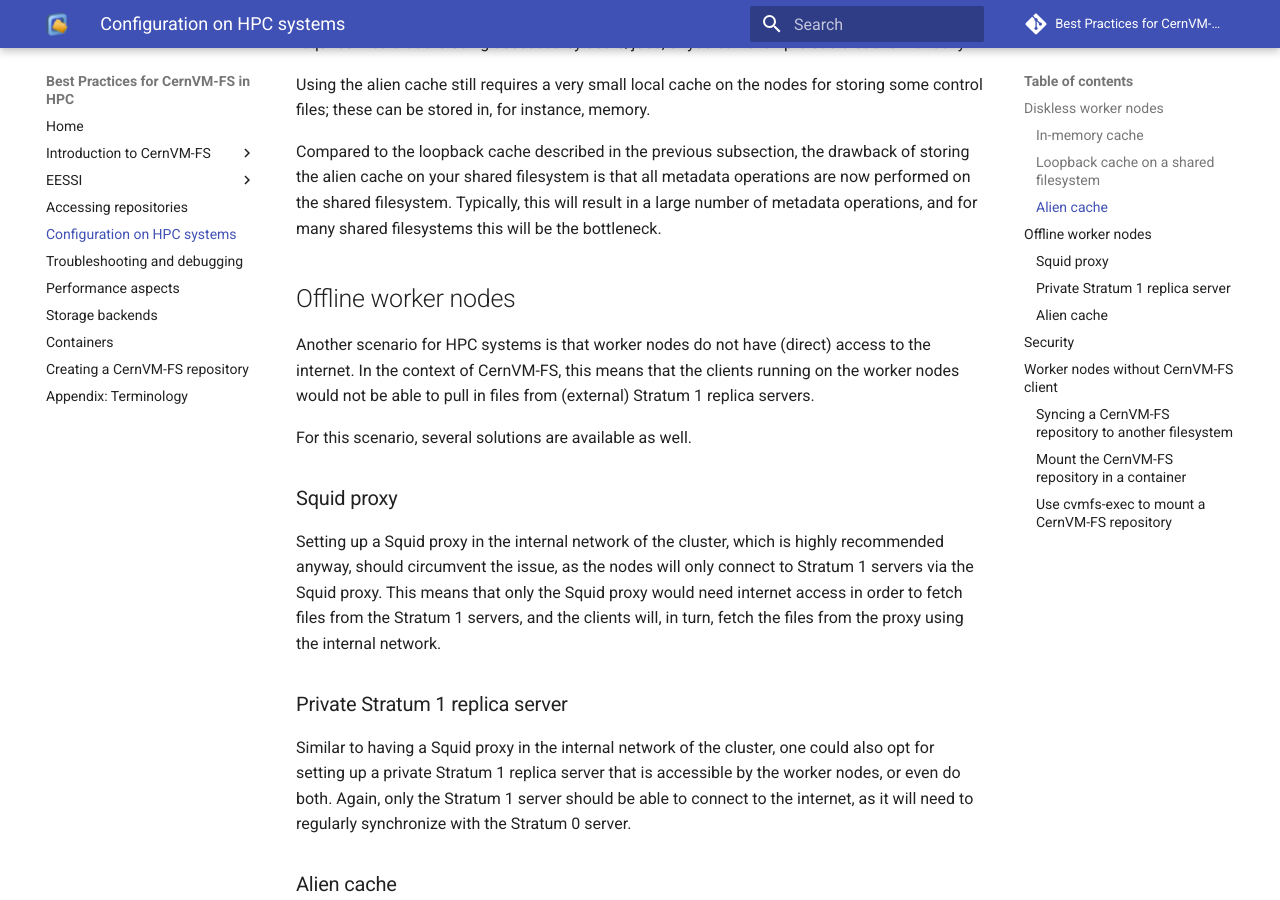
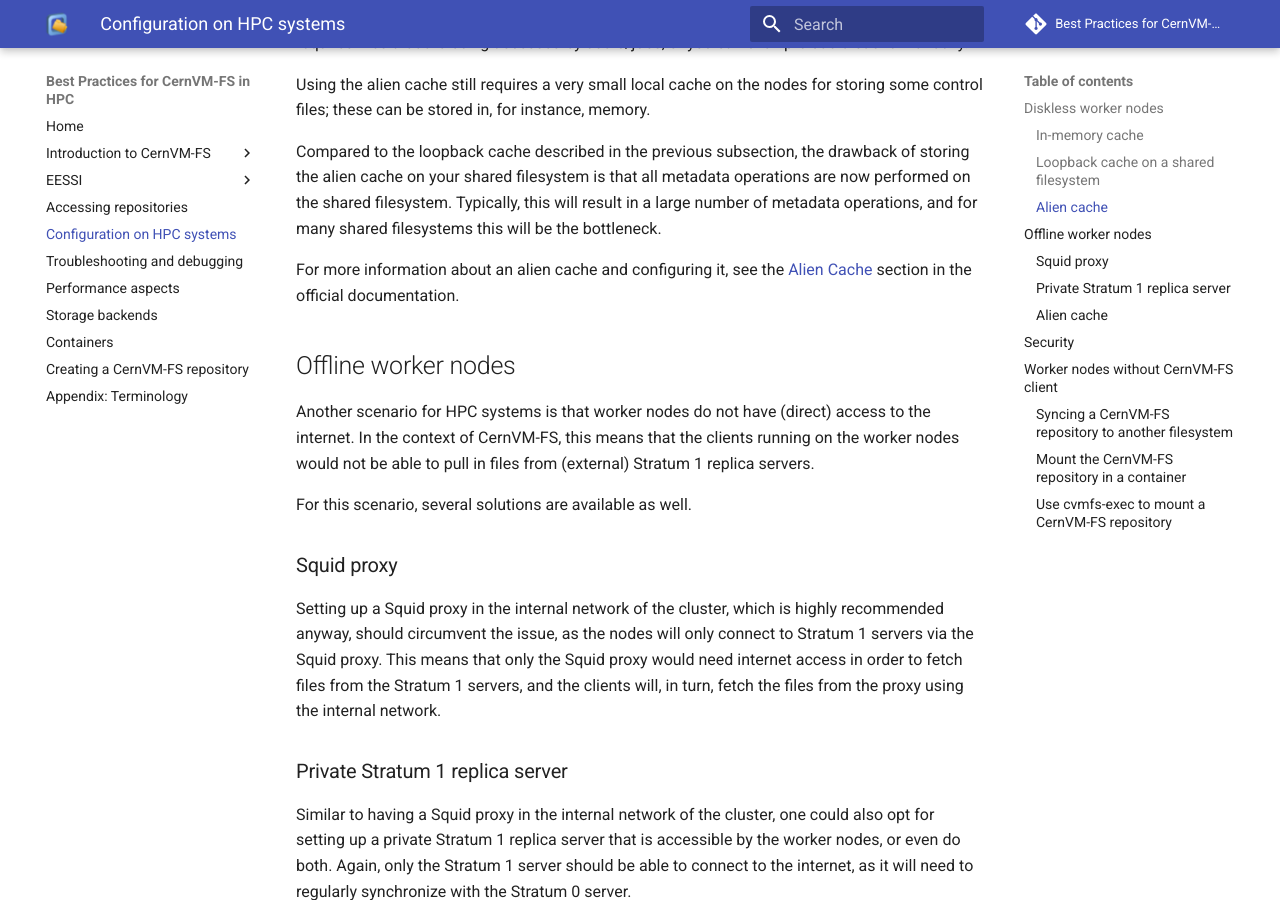
Before and after one commit to multixscale/cvmfs-tutorial-hpc-best-practices, an MkDocs documentation site: the page built from docs/configuration.md, in a window 1280 px wide and 900 px high, scrolled down 1156 px. Built offline with MkDocs 1.6.1 and Material for MkDocs 9.7.7, drawn with Linux system fonts in a browser that asks for light colours; comment, search, counter and statistics services are not loaded.

Commit message:
add link to alien cache docs

```diff
--- a/docs/configuration.md
+++ b/docs/configuration.md
@@ -25,6 +25,8 @@ In this scenario it allows you to store the cache on a shared filesystem, and ha
 Using the alien cache still requires a very small local cache on the nodes for storing some control files; these can be stored in, for instance, memory.
 
 Compared to the loopback cache described in the previous subsection, the drawback of storing the alien cache on your shared filesystem is that all metadata operations are now performed on the shared filesystem. Typically, this will result in a large number of metadata operations, and for many shared filesystems this will be the bottleneck.
+
+For more information about an alien cache and configuring it, see the [Alien Cache](https://cvmfs.readthedocs.io/en/stable/cpt-configure.html#alien-cache) section in the official documentation.
 
 
 ## Offline worker nodes
```
